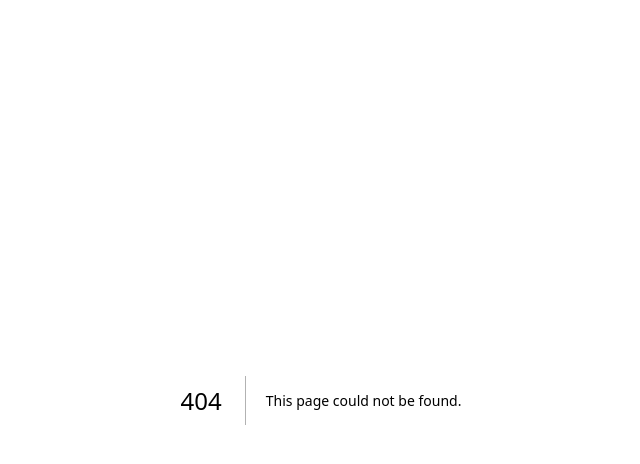
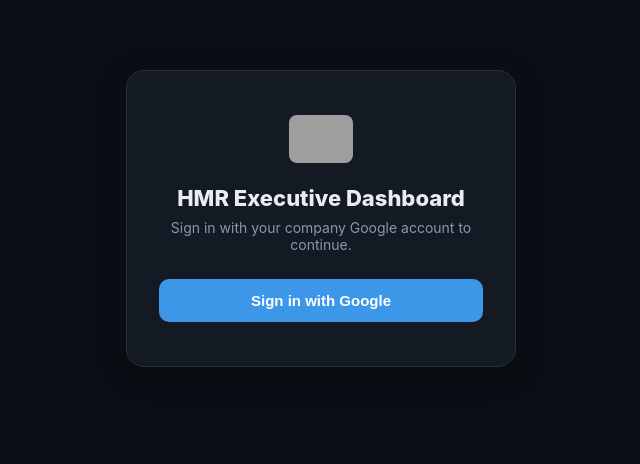
Before and after one commit to molongalyonga-boop/hmr-dashboard, a Next.js app: page /login in a window 1280 px wide. Before the commit this address had no page. Shown: the top 464 px of the page, without its empty margins (319-959 px from the left). Built offline with nearby package versions, Linux system fonts and the light colour scheme; no server answers; grey boxes are pictures that could not be loaded.

Commit message:
Add Google SSO gate restricted to hmr-consultinggroup.com

```diff
--- /dev/null
+++ b/app/api/auth/[...nextauth]/route.js
@@ -0,0 +1,3 @@
+import { handlers } from "../../../../lib/auth";
+
+export const { GET, POST } = handlers;
--- a/app/api/data/route.js
+++ b/app/api/data/route.js
@@ -1,10 +1,18 @@
 export const dynamic = "force-dynamic";
 
 import { kv } from "@vercel/kv";
+import { auth } from "../../../lib/auth";
 import { aggregateDaily } from "../../../lib/aggregateDaily";
 
 export async function GET(req) {
   try {
+    // Gate the data itself, not just the page. Without this the JSON stays
+    // public to anyone who finds the URL, even with the dashboard locked.
+    const session = await auth();
+    if (!session?.user) {
+      return Response.json({ error: "Not signed in." }, { status: 401 });
+    }
+
     const { searchParams } = new URL(req.url);
     const from = searchParams.get("from") || "";
     const to = searchParams.get("to") || "";
@@ -16,7 +24,7 @@ export async function GET(req) {
     const data = aggregateDaily(summary, from, to);
 
     return Response.json(data, {
-      headers: { "Cache-Control": "public, s-maxage=60, stale-while-revalidate=300" },
+      headers: { "Cache-Control": "private, no-store" },
     });
   } catch (err) {
     console.error("data route failed:", err);
--- a/app/globals.css
+++ b/app/globals.css
@@ -133,3 +133,33 @@ th.sortable:hover { color: var(--ink); }
 }
 .export:hover:not(:disabled) { background: #2b7bc4; }
 .export:disabled { opacity: 0.6; cursor: default; }
+
+
+/* ── Auth: login screen + sign-out bar ───────────────────────────── */
+.login-wrap { max-width: 430px; margin: 70px auto; padding: 0 20px; text-align: center; }
+.login-card {
+  background: var(--panel); border: 1px solid var(--line);
+  border-radius: 18px; padding: 44px 32px; box-shadow: 0 8px 30px rgba(0,0,0,0.35);
+}
+.login-logo { height: 48px; object-fit: contain; margin: 0 auto 22px; display: block; border-radius: 8px; }
+.login-card h1 { margin: 0 0 8px; font-size: 22px; font-weight: 800; color: var(--ink); }
+.login-card p { color: var(--muted); margin: 0 0 26px; font-size: 14px; }
+.gbtn {
+  background: var(--blue); color: #fff; border: none; padding: 13px 20px;
+  border-radius: 10px; font-size: 15px; font-weight: 700; cursor: pointer; width: 100%;
+}
+.gbtn:hover { filter: brightness(1.08); }
+.reject {
+  background: rgba(214,69,69,0.14); color: #ff9b9b; padding: 11px 14px;
+  border-radius: 10px; font-size: 14px; margin-bottom: 20px; text-align: left;
+}
+.signout-bar {
+  display: flex; align-items: center; justify-content: flex-end; gap: 12px;
+  padding: 10px 20px 0; max-width: 1400px; margin: 0 auto;
+}
+.signout-bar .who { font-size: 12px; color: var(--muted); }
+.signout {
+  background: var(--panel2); border: 1px solid var(--line); color: var(--muted);
+  padding: 7px 12px; border-radius: 8px; cursor: pointer; font-size: 12px;
+}
+.signout:hover { border-color: var(--muted); color: var(--ink); }
--- /dev/null
+++ b/app/login/page.js
@@ -0,0 +1,35 @@
+import { signIn, auth } from "../../lib/auth";
+import { redirect } from "next/navigation";
+
+export default async function Login({ searchParams }) {
+  const session = await auth();
+  if (session?.user) redirect("/");
+
+  const params = await searchParams;
+  const wasRejected = params?.error;
+
+  return (
+    <div className="login-wrap">
+      <div className="login-card">
+        <img src="/hmr-logo.jpeg" alt="HMR" className="login-logo" />
+        <h1>HMR Executive Dashboard</h1>
+        <p>Sign in with your company Google account to continue.</p>
+
+        {wasRejected && (
+          <div className="reject">
+            That account isn&apos;t allowed. Only company accounts can access this dashboard.
+          </div>
+        )}
+
+        <form
+          action={async () => {
+            "use server";
+            await signIn("google", { redirectTo: "/" });
+          }}
+        >
+          <button type="submit" className="gbtn">Sign in with Google</button>
+        </form>
+      </div>
+    </div>
+  );
+}
--- /dev/null
+++ b/lib/auth.js
@@ -0,0 +1,53 @@
+import NextAuth from "next-auth";
+import Google from "next-auth/providers/google";
+
+// The single source of truth for who is allowed in.
+// For the real deployment this becomes "hmr-consultinggroup.com".
+// Set ALLOWED_DOMAIN in your .env to test with your own domain first.
+const ALLOWED_DOMAIN = process.env.ALLOWED_DOMAIN || "hmr-consultinggroup.com";
+
+export const { handlers, auth, signIn, signOut } = NextAuth({
+  // Pass the secret explicitly. Auth.js v5 normally auto-reads AUTH_SECRET, but
+  // reading it directly here removes any ambiguity (this is the MissingSecret fix).
+  // Falls back to NEXTAUTH_SECRET in case the variable was named that way.
+  secret: process.env.AUTH_SECRET || process.env.NEXTAUTH_SECRET,
+  // Trust the deployment host (needed on Vercel behind their proxy).
+  trustHost: true,
+  providers: [Google],
+  pages: {
+    signIn: "/login",
+    error: "/login", // rejected users land back on the login page, not a raw error screen
+  },
+  callbacks: {
+    // This is the gate. It runs on every sign-in attempt.
+    async signIn({ account, profile }) {
+      if (account?.provider === "google") {
+        // Determine the user's domain from the hosted-domain claim, falling back
+        // to the part after @ in their email. Normalize both sides (trim + lowercase)
+        // so an invisible space or stray capital can't cause a false rejection.
+        const allowedDomain = String(ALLOWED_DOMAIN).trim().toLowerCase();
+        const rawDomain =
+          profile?.hd ||
+          (typeof profile?.email === "string" ? profile.email.split("@")[1] : "");
+        const domain = String(rawDomain).trim().toLowerCase();
+
+        // email_verified is normally true for Workspace accounts. Some token shapes
+        // omit it; treat "not explicitly false" as acceptable, since the domain match
+        // plus Internal OAuth restriction is the real gate.
+        const notUnverified = profile?.email_verified !== false;
+
+        return notUnverified && domain === allowedDomain;
+      }
+      return false;
+    },
+    // Carry the email onto the token so the protected page can show who's in.
+    async jwt({ token, profile }) {
+      if (profile?.email) token.email = profile.email;
+      return token;
+    },
+    async session({ session, token }) {
+      if (session.user) session.user.email = token.email;
+      return session;
+    },
+  },
+});
--- a/package.json
+++ b/package.json
@@ -9,6 +9,7 @@
   },
   "dependencies": {
     "next": "15.5.18",
+    "next-auth": "5.0.0-beta.25",
     "react": "19.0.0",
     "react-dom": "19.0.0",
     "recharts": "2.15.0",
```
Also changed, not shown: app/page.js (+24 -3 lines), 1 other file (tests, documents, lock files or other folders).
